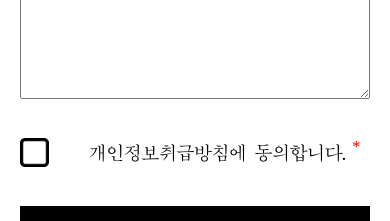
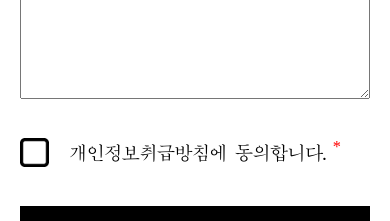
Before and after one commit to KMS322/pondhouse, a React (Create React App) app in the folder front/: page /contact in a window 390 px wide. Shown: the part 1180-1401 px from the top of the page. Built offline with nearby package versions, Linux system fonts and the light colour scheme.

Commit message:
contact change

```diff
--- a/front/src/css/contact_mobile.css
+++ b/front/src/css/contact_mobile.css
@@ -52,7 +52,7 @@
   }
   .contact_s1 .article_container .input_container .check_box p {
     font-size: 5vw;
-    margin-left: 10vw;
+    margin-left: 5vw;
     letter-spacing: -0.5vw;
   }
   .contact_s1 .article_container .input_container .submit_btn {
```
